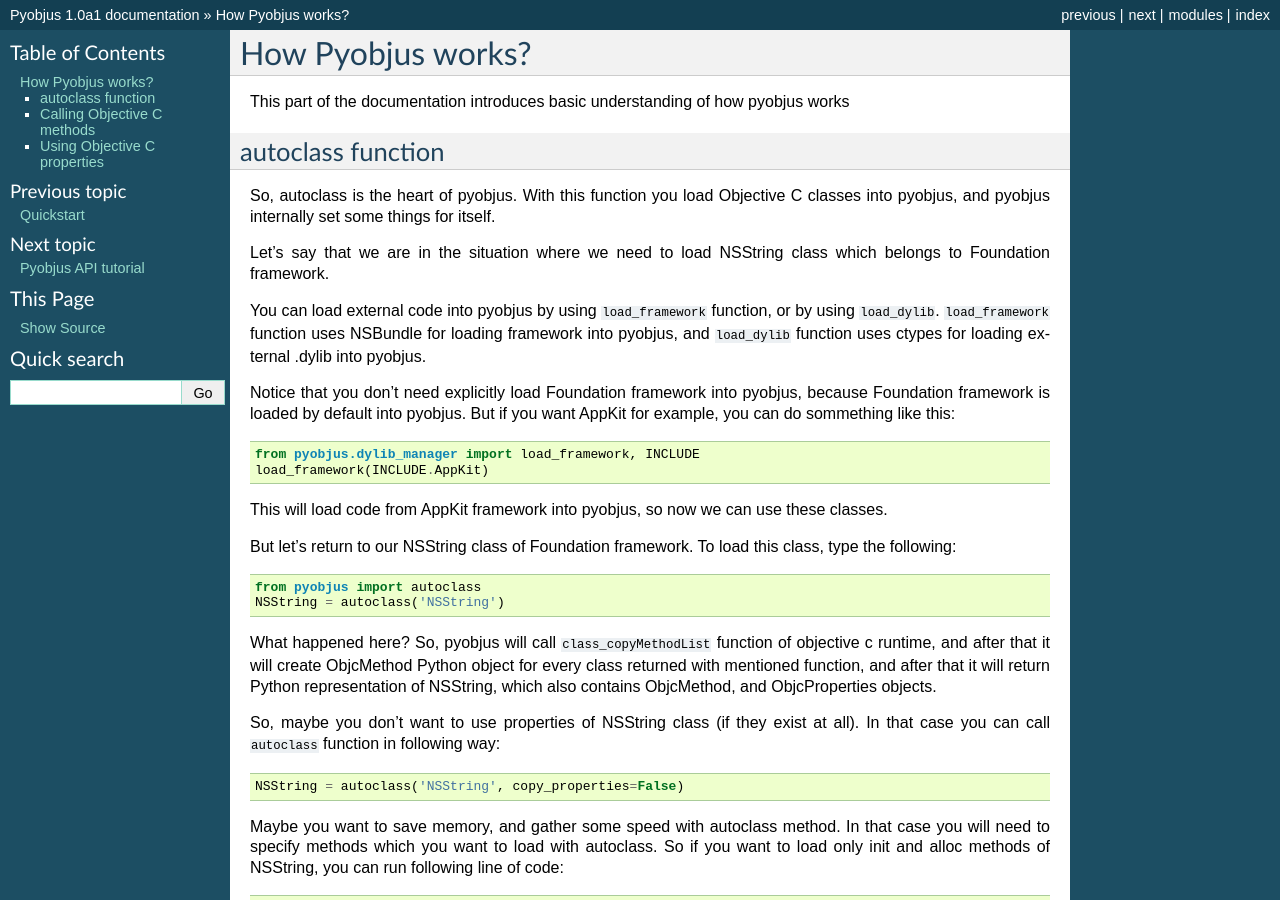
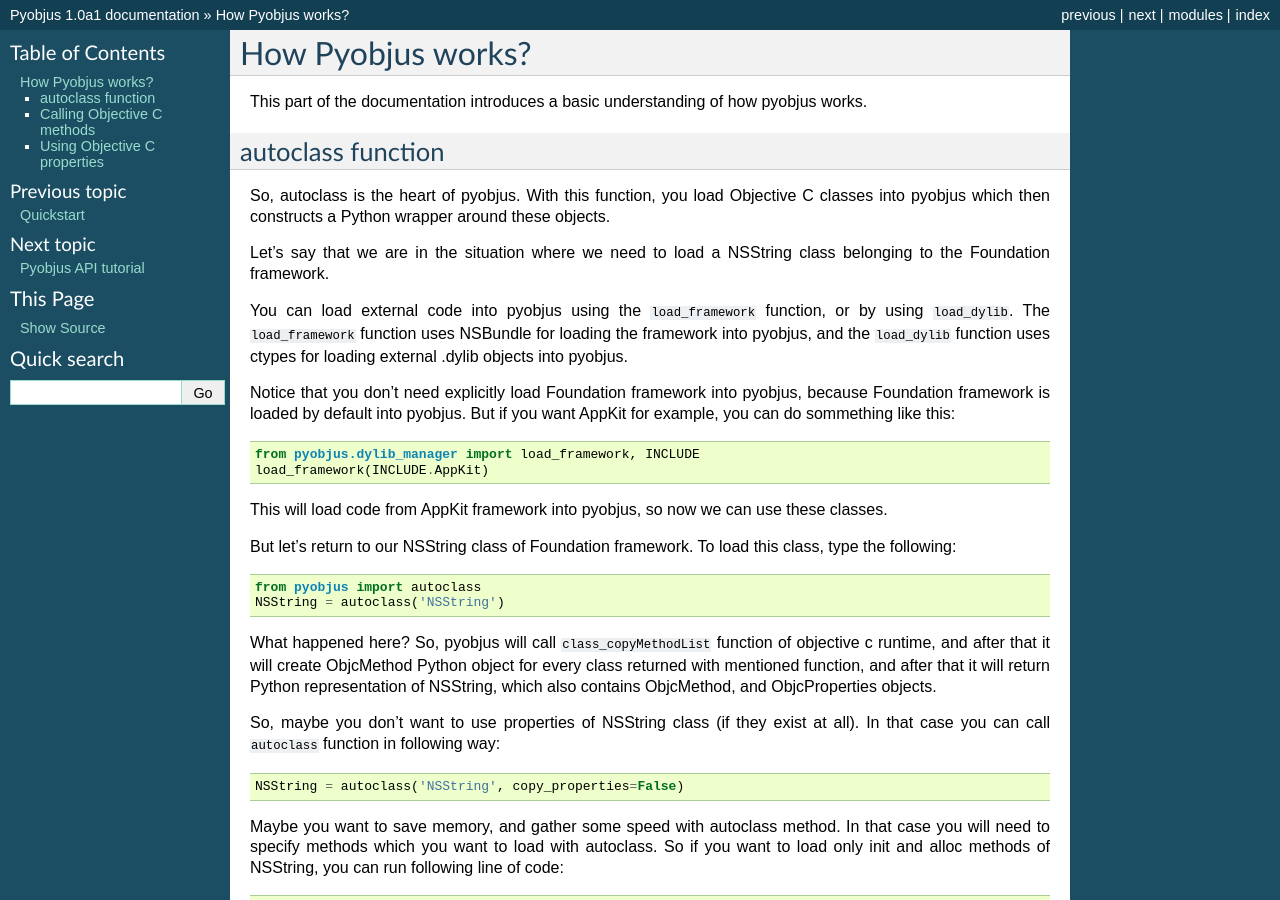
Before and after one commit to kivy/pyobjus, a Sphinx documentation site: the page built from docs/source/pyobjus_internal.rst, in a window 1280 px wide and 900 px high. Built offline with Sphinx 7.4.7, drawn with Linux system fonts in a browser that asks for light colours.

Commit message:
doc: grammar tweaks

```diff
--- a/docs/source/pyobjus_internal.rst
+++ b/docs/source/pyobjus_internal.rst
@@ -5,19 +5,23 @@
 
 .. module:: pyobjus
 
-This part of the documentation introduces basic understanding of how pyobjus works
+This part of the documentation introduces a basic understanding of how pyobjus
+works.
 
 autoclass function
 ------------------
 
-So, autoclass is the heart of pyobjus. With this function you load Objective C classes into pyobjus, and pyobjus
-internally set some things for itself.
+So, autoclass is the heart of pyobjus. With this function, you load Objective C
+classes into pyobjus which then constructs a Python wrapper around these
+objects.
 
-Let's say that we are in the situation where we need to load NSString class which belongs to Foundation framework.
+Let's say that we are in the situation where we need to load a NSString class
+belonging to the Foundation framework.
 
-You can load external code into pyobjus by using ``load_framework`` function, or by using ``load_dylib``.
-``load_framework`` function uses NSBundle for loading framework into pyobjus, and ``load_dylib`` function uses ctypes
-for loading external .dylib into pyobjus.
+You can load external code into pyobjus using the ``load_framework`` function,
+or by using ``load_dylib``. The ``load_framework`` function uses NSBundle for
+loading the framework into pyobjus, and the ``load_dylib`` function uses ctypes
+for loading external .dylib objects into pyobjus.
 
 Notice that you don't need explicitly load Foundation framework into pyobjus, because Foundation framework is loaded by default into pyobjus. But if you want AppKit for example, you can do sommething like this::
 
```
